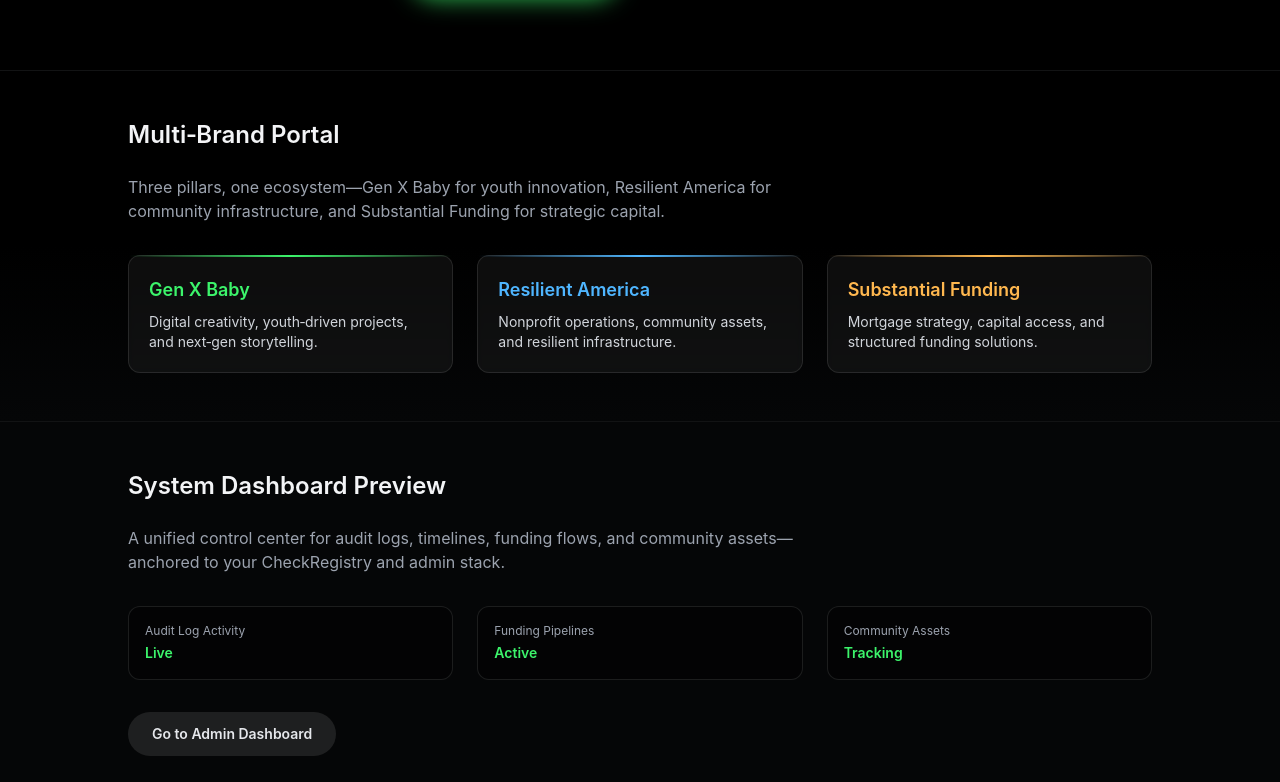
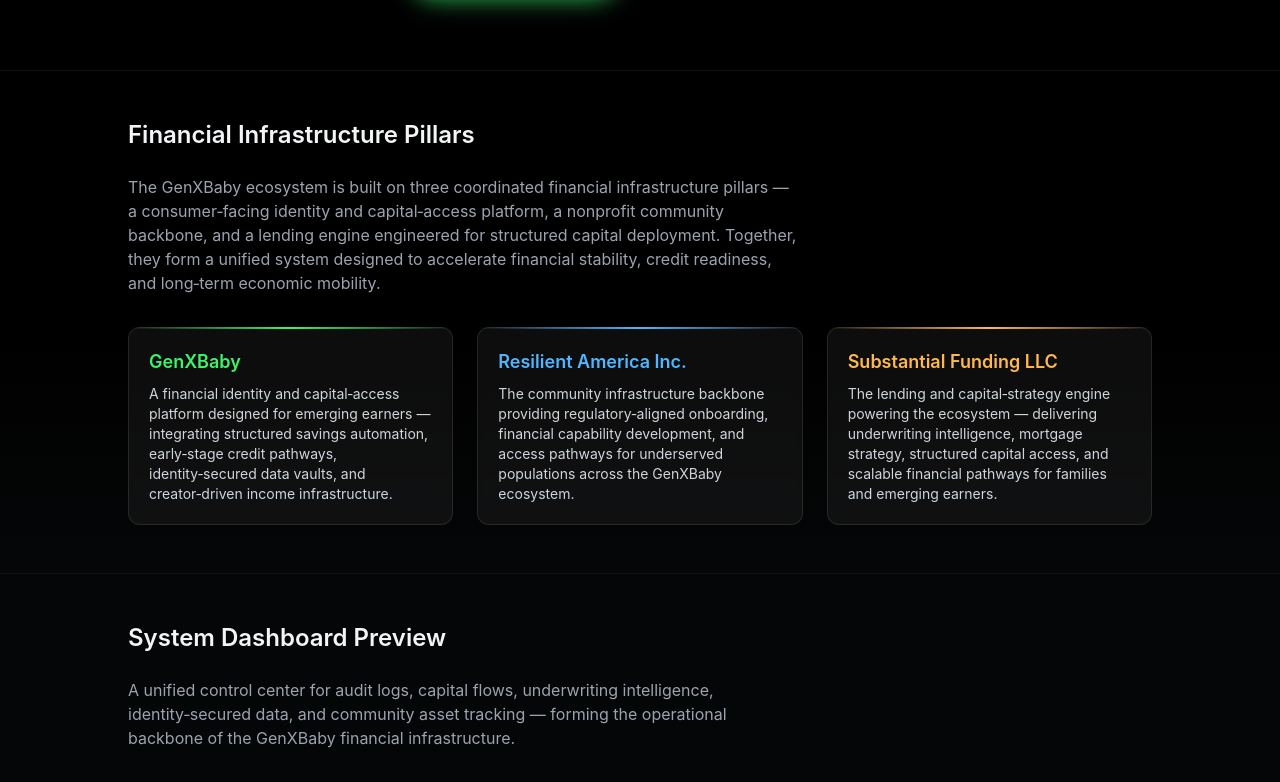
Before and after one commit to millionmike3/genxbaby-frontend, a Next.js app: page / in a window 1280 px wide. Shown: the part 530-1312 px from the top of the page. Built offline with nearby package versions, Linux system fonts and the light colour scheme.

Commit message:
Update GenXBaby homepage with institutional fintech wording, infrastructure pillars, and dashboard enhancements

```diff
--- a/app/page.tsx
+++ b/app/page.tsx
@@ -12,8 +12,9 @@
       <Hero />
       <PortalSection />
       <DashboardPreview />
+
       <footer className="mt-16 pb-8 text-center text-xs text-gray-500">
-        © {new Date().getFullYear()} Gen X Baby · Resilient America · Substantial Funding
+        © {new Date().getFullYear()} GenXBaby · Resilient America Inc. · Substantial Funding LLC
       </footer>
     </main>
   );
--- a/components/home/DashboardPreview.tsx
+++ b/components/home/DashboardPreview.tsx
@@ -14,14 +14,15 @@
         </h2>
 
         <p className="text-gray-400 mb-8 max-w-2xl">
-          A unified control center for audit logs, timelines, funding flows, and
-          community assets—anchored to your CheckRegistry and admin stack.
+          A unified control center for audit logs, capital flows, underwriting intelligence,
+          identity‑secured data, and community asset tracking — forming the operational backbone
+          of the GenXBaby financial infrastructure.
         </p>
 
         <div className="grid gap-6 md:grid-cols-3">
-          <DashboardTile label="Audit Log Activity" value="Live" />
-          <DashboardTile label="Funding Pipelines" value="Active" />
-          <DashboardTile label="Community Assets" value="Tracking" />
+          <DashboardTile label="Capital Flow Activity" value="Live" />
+          <DashboardTile label="Underwriting Intelligence" value="Active" />
+          <DashboardTile label="Identity Vault Metrics" value="Secured" />
         </div>
 
         <div className="mt-8">
@@ -29,7 +30,7 @@
             href="/admin"
             className="inline-flex px-6 py-3 rounded-full bg-white/10 hover:bg-white/20 transition text-sm font-semibold"
           >
-            Go to Admin Dashboard
+            Open Admin Dashboard
           </Link>
         </div>
       </div>
@@ -37,7 +38,7 @@
   );
 }
 
-function DashboardTile({ label, value }: { label: string; value: string }) {
+function DashboardTile({ label, value }) {
   return (
     <div className="rounded-xl border border-white/10 bg-black/40 p-4">
       <div className="text-xs text-gray-400 mb-1">{label}</div>
--- a/components/home/PortalSection.tsx
+++ b/components/home/PortalSection.tsx
@@ -3,34 +3,37 @@
 export default function PortalSection() {
   return (
     <section
-      id="portal"
+      id="pillars"
       className="mt-10 px-6 py-12 border-t border-white/5 bg-gradient-to-b from-black via-black to-[#050607]"
     >
       <div className="max-w-5xl mx-auto">
         <h2 className="text-2xl font-semibold mb-6 text-gray-100">
-          Multi‑Brand Portal
+          Financial Infrastructure Pillars
         </h2>
 
         <p className="text-gray-400 mb-8 max-w-2xl">
-          Three pillars, one ecosystem—Gen X Baby for youth innovation, Resilient America
-          for community infrastructure, and Substantial Funding for strategic capital.
+          The GenXBaby ecosystem is built on three coordinated financial infrastructure pillars —
+          a consumer‑facing identity and capital‑access platform, a nonprofit community backbone,
+          and a lending engine engineered for structured capital deployment. Together, they form
+          a unified system designed to accelerate financial stability, credit readiness, and
+          long‑term economic mobility.
         </p>
 
         <div className="grid gap-6 md:grid-cols-3">
-          <PortalCard
-            title="Gen X Baby"
+          <PillarCard
+            title="GenXBaby"
             accent="#3CF46B"
-            description="Digital creativity, youth‑driven projects, and next‑gen storytelling."
+            description="A financial identity and capital‑access platform designed for emerging earners — integrating structured savings automation, early‑stage credit pathways, identity‑secured data vaults, and creator‑driven income infrastructure."
           />
-          <PortalCard
-            title="Resilient America"
+          <PillarCard
+            title="Resilient America Inc."
             accent="#4FB6FF"
-            description="Nonprofit operations, community assets, and resilient infrastructure."
+            description="The community infrastructure backbone providing regulatory‑aligned onboarding, financial capability development, and access pathways for underserved populations across the GenXBaby ecosystem."
           />
-          <PortalCard
-            title="Substantial Funding"
+          <PillarCard
+            title="Substantial Funding LLC"
             accent="#FFB84F"
-            description="Mortgage strategy, capital access, and structured funding solutions."
+            description="The lending and capital‑strategy engine powering the ecosystem — delivering underwriting intelligence, mortgage strategy, structured capital access, and scalable financial pathways for families and emerging earners."
           />
         </div>
       </div>
@@ -38,15 +41,7 @@
   );
 }
 
-function PortalCard({
-  title,
-  description,
-  accent,
-}: {
-  title: string;
-  description: string;
-  accent: string;
-}) {
+function PillarCard({ title, description, accent }) {
   return (
     <div className="relative rounded-xl border border-white/10 bg-white/5 p-5 backdrop-blur-sm">
       <div
--- a/package.json
+++ b/package.json
@@ -12,6 +12,7 @@
     "@tanstack/react-query": "^5.101.4",
     "@walletconnect/core": "^2.23.10",
     "@walletconnect/utils": "^2.23.10",
+    "framer-motion": "^12.43.0",
     "jose": "^6.2.6",
     "lucide-react": "^1.25.0",
     "next": "16.2.9",
```
Also changed, not shown: 1 other file (tests, documents, lock files or other folders).
